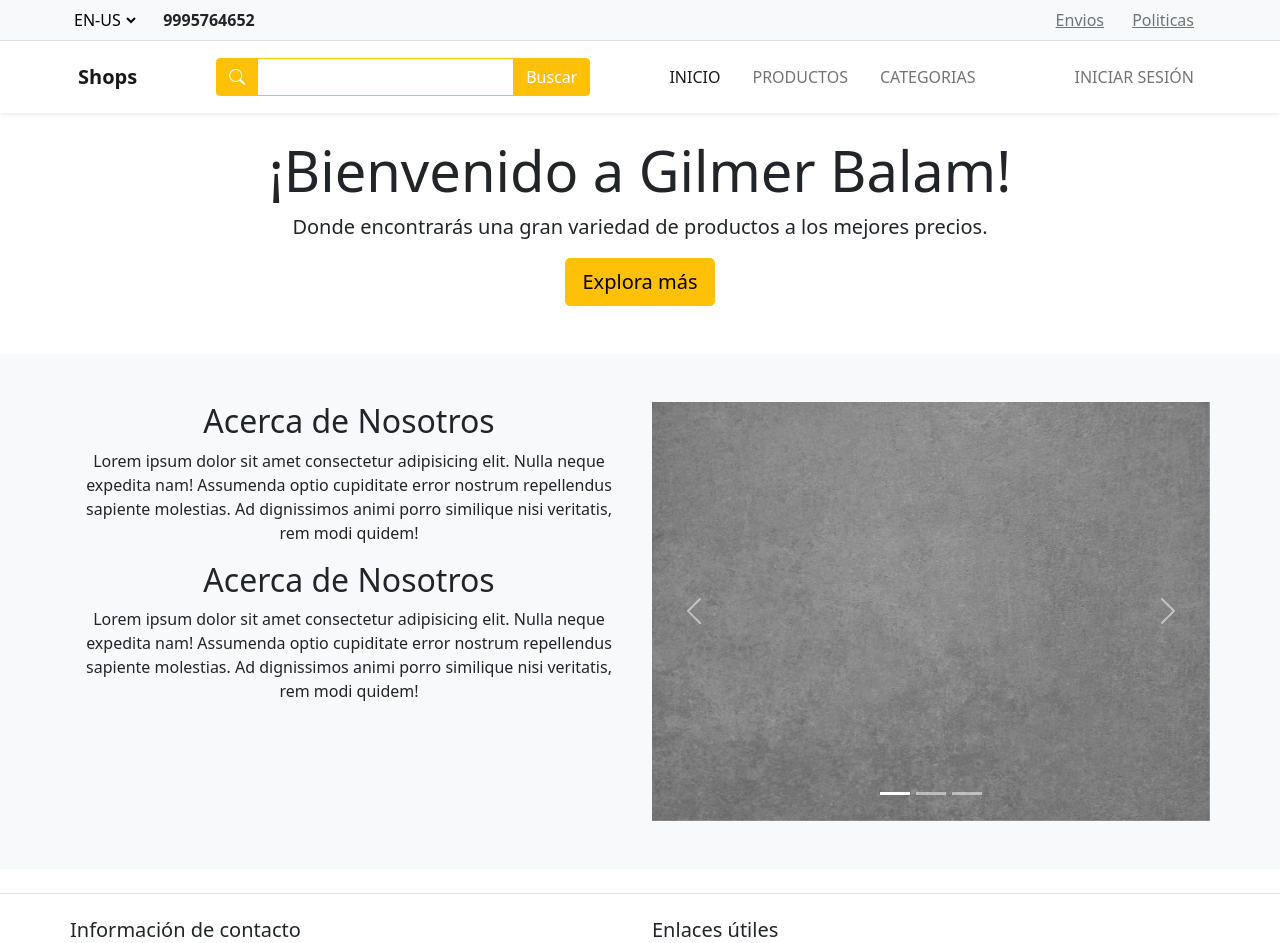
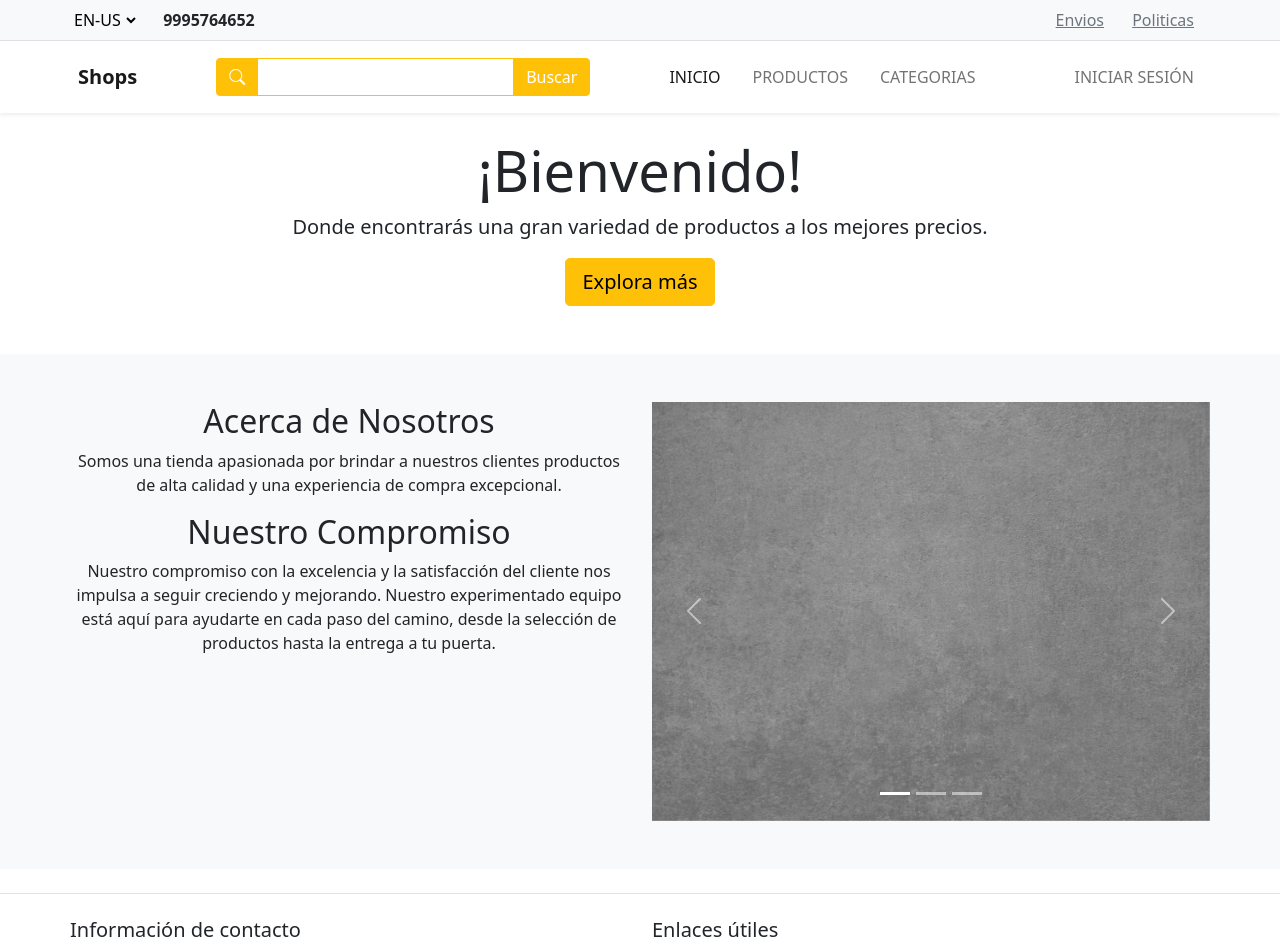
Before and after one commit to diegochable27/scartyflix, a PHP site: page /shops/ in a window 1280 px wide. Shown: the top 943 px of the page. Run offline with PHP 8.4, Linux system fonts and the light colour scheme; some libraries are stand-ins or nearby versions.

Commit message:
Cambio 2

```diff
--- a/db/login.php
+++ b/db/login.php
@@ -11,6 +11,8 @@ $row = mysqli_fetch_array($resultado);
 
 if ($row['correo'] == $correo && $row['contrasena'] == $contrasena) {
     $_SESSION['correo'] = $correo;
+    $_SESSION['nombre'] = $row['nombre'];
+    $_SESSION['apellidos'] = $row['apellidos'];
     $_SESSION['rol'] = $row['id_rol'];
     $_SESSION['id'] = $row['id'];
     $_SESSION['foto'] = $row['foto'];
--- a/index.php
+++ b/index.php
@@ -21,7 +21,15 @@
     <br>
     <header class="jumbotron jumbotron-fluid">
         <div class="container text-center">
-            <h1 class="display-4">¡Bienvenido a Gilmer Balam!</h1>
+        <?php
+            if (isset($_SESSION['nombre'])) {
+            $nombre = $_SESSION['nombre'];
+            echo '<h1 class="display-4">¡Bienvenido ' . $nombre . '!</h1>';
+        } else {
+            echo '<h1 class="display-4">¡Bienvenido!</h1>';
+        }
+        ?>
+
             <p class="lead">Donde encontrarás una gran variedad de productos a los mejores precios.</p>
             <a href="#" class="btn btn-warning btn-lg">Explora más</a>
         </div>
@@ -33,9 +41,9 @@
             <div class="row">
                 <div class="col-md-6 text-center">
                     <h2>Acerca de Nosotros</h2>
-                    <p>Lorem ipsum dolor sit amet consectetur adipisicing elit. Nulla neque expedita nam! Assumenda optio cupiditate error nostrum repellendus sapiente molestias. Ad dignissimos animi porro similique nisi veritatis, rem modi quidem!</p>
-                    <h2>Acerca de Nosotros</h2>
-                    <p>Lorem ipsum dolor sit amet consectetur adipisicing elit. Nulla neque expedita nam! Assumenda optio cupiditate error nostrum repellendus sapiente molestias. Ad dignissimos animi porro similique nisi veritatis, rem modi quidem!</p>
+                    <p>Somos una tienda apasionada por brindar a nuestros clientes productos de alta calidad y una experiencia de compra excepcional.</p>
+                    <h2>Nuestro Compromiso</h2>
+                    <p>Nuestro compromiso con la excelencia y la satisfacción del cliente nos impulsa a seguir creciendo y mejorando. Nuestro experimentado equipo está aquí para ayudarte en cada paso del camino, desde la selección de productos hasta la entrega a tu puerta.</p>
 
                 </div>
                 <div class="col-md-6">
```
